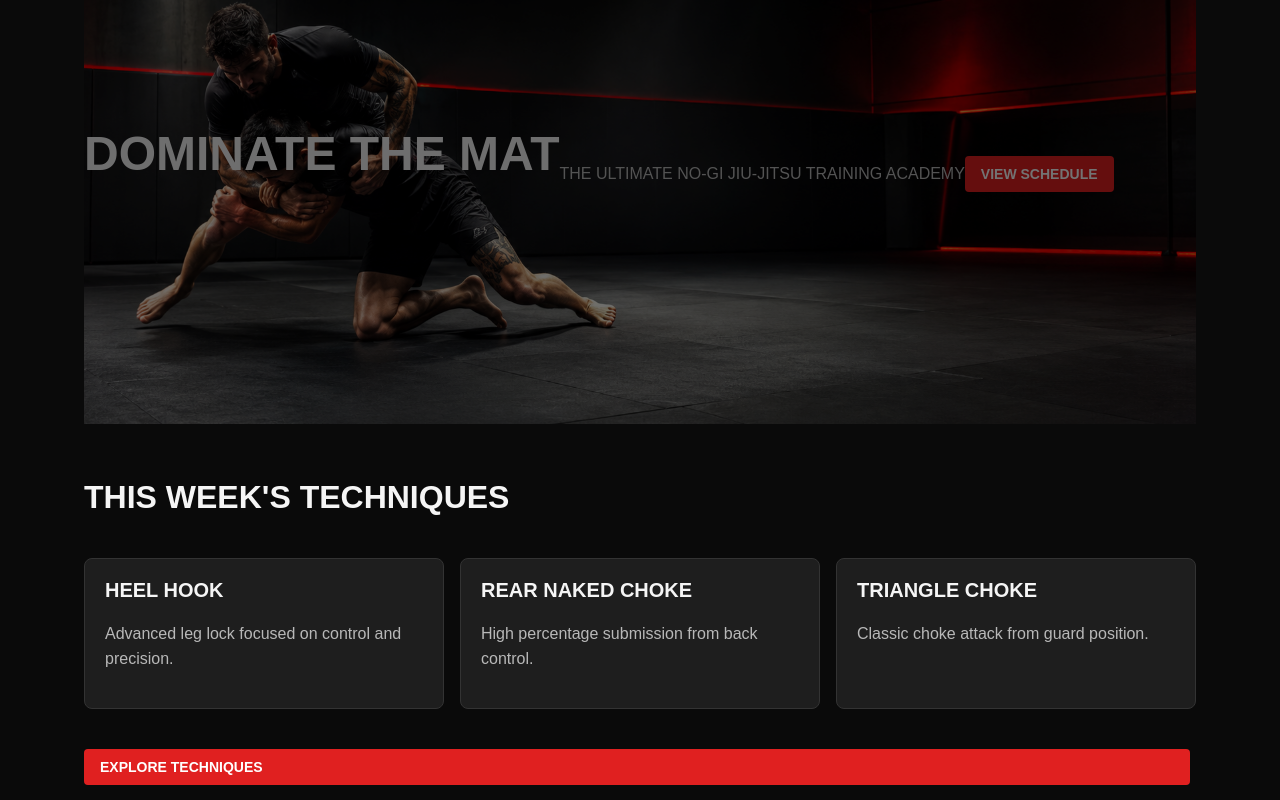
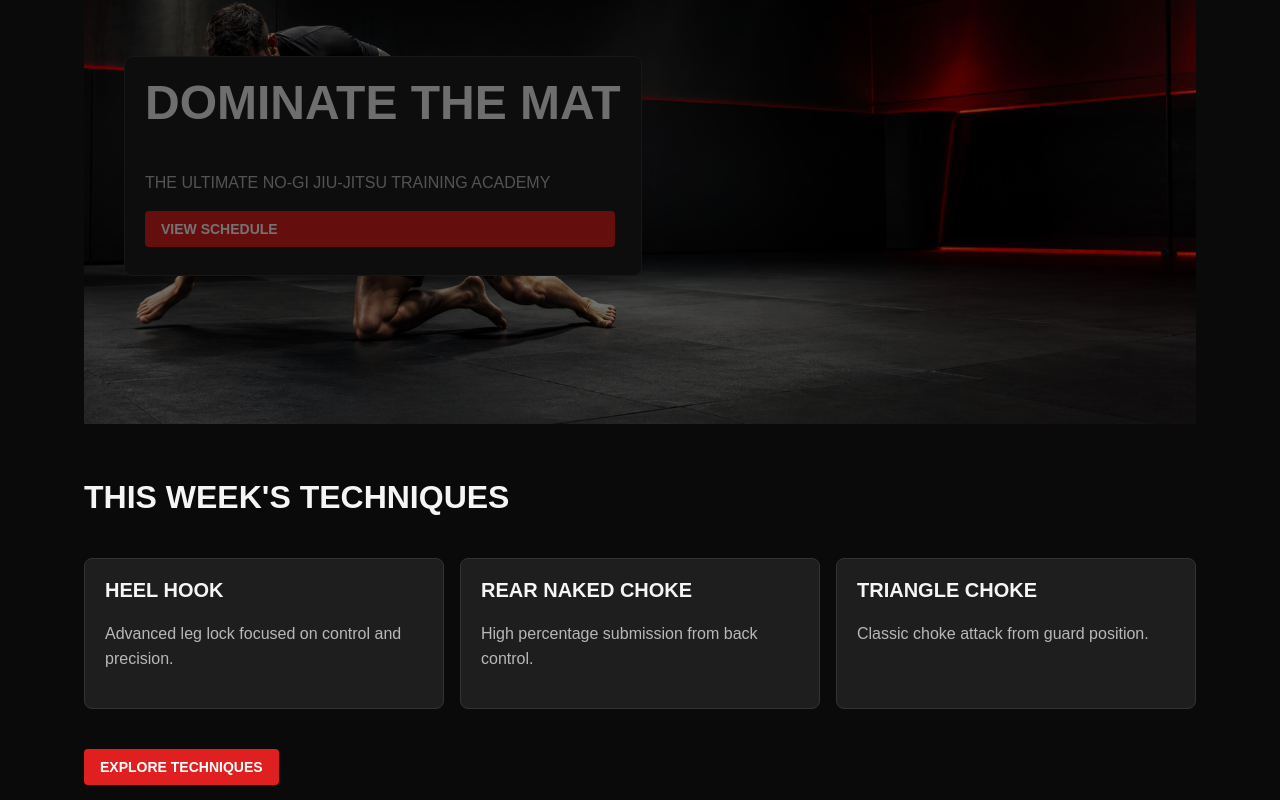
Before and after one commit to YenaKC/iron-mat-academy-client, a React (Vite) app: page / in a window 1280 px wide. Shown: the part 300-1100 px from the top of the page. Built offline with nearby package versions, Linux system fonts and the light colour scheme.

Commit message:
home hero

```diff
--- a/src/App.css
+++ b/src/App.css
@@ -291,6 +291,17 @@ form {
 
   display: flex;
   align-items: center;
+  padding: 40px;
+}
+
+.hero-content {
+  max-width: 520px;
+}
+
+.hero-content h1,
+.hero-content p,
+.hero-content a {
+  display: block;
 }
 
 /* darken overlay for hero */
@@ -308,6 +319,13 @@ form {
   z-index: 2;
 
   max-width: 600px;
+}
+
+/* HOME BUTTONS */
+.home-button {
+  width: fit-content;
+  min-width: 180px;
+  text-align: center;
 }
 
 /* ================= ABOUT ================== */
@@ -581,6 +599,11 @@ form {
     grid-template-columns: repeat(3, 1fr);
   }
 
+  .home-button {
+    width: fit-content;
+    min-width: auto;
+  }
+
   /*  ABOUT  */
   .about-hero {
     grid-template-columns: 1fr 1fr;
--- a/src/pages/HomePage.jsx
+++ b/src/pages/HomePage.jsx
@@ -4,12 +4,12 @@ import heroImage from "../assets/home-hero.png";
 function HomePage() {
     return (
         <main>
-            <section
-                className="hero"
-            >
-                <h1>DOMINATE THE MAT</h1>
-                <p>THE ULTIMATE NO-GI JIU-JITSU TRAINING ACADEMY</p>
-                <Link to="/classes">VIEW SCHEDULE</Link>
+            <section className="hero">
+                <div className="hero-content">
+                    <h1>DOMINATE THE MAT</h1>
+                    <p>THE ULTIMATE NO-GI JIU-JITSU TRAINING ACADEMY</p>
+                    <Link to="/classes">VIEW SCHEDULE</Link>
+                </div>
             </section>
 
             <section className="card-grid">
@@ -30,7 +30,7 @@ function HomePage() {
                     <p>Classic choke attack from guard position.</p>
                 </div>
 
-                <Link to="/techniques">Explore Techniques</Link>
+                <Link className="home-button" to="/techniques">Explore Techniques</Link>
             </section>
 
             <section className="card-grid">
@@ -48,7 +48,7 @@ function HomePage() {
                     <p>Guard Retention Specialist</p>
                 </div>
 
-                <Link to="/coaches">View Coaches</Link>
+                <Link className="home-button" to="/coaches">View Coaches</Link>
             </section>
         </main>
     );
```
